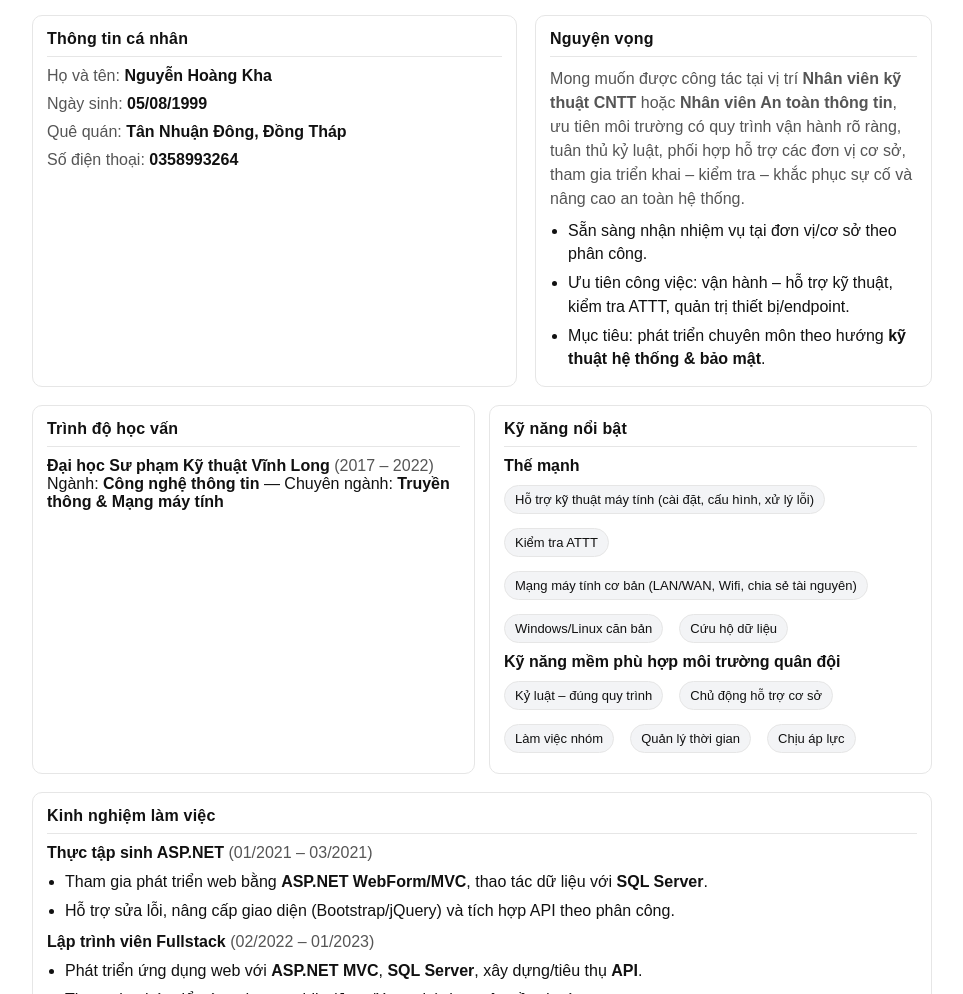
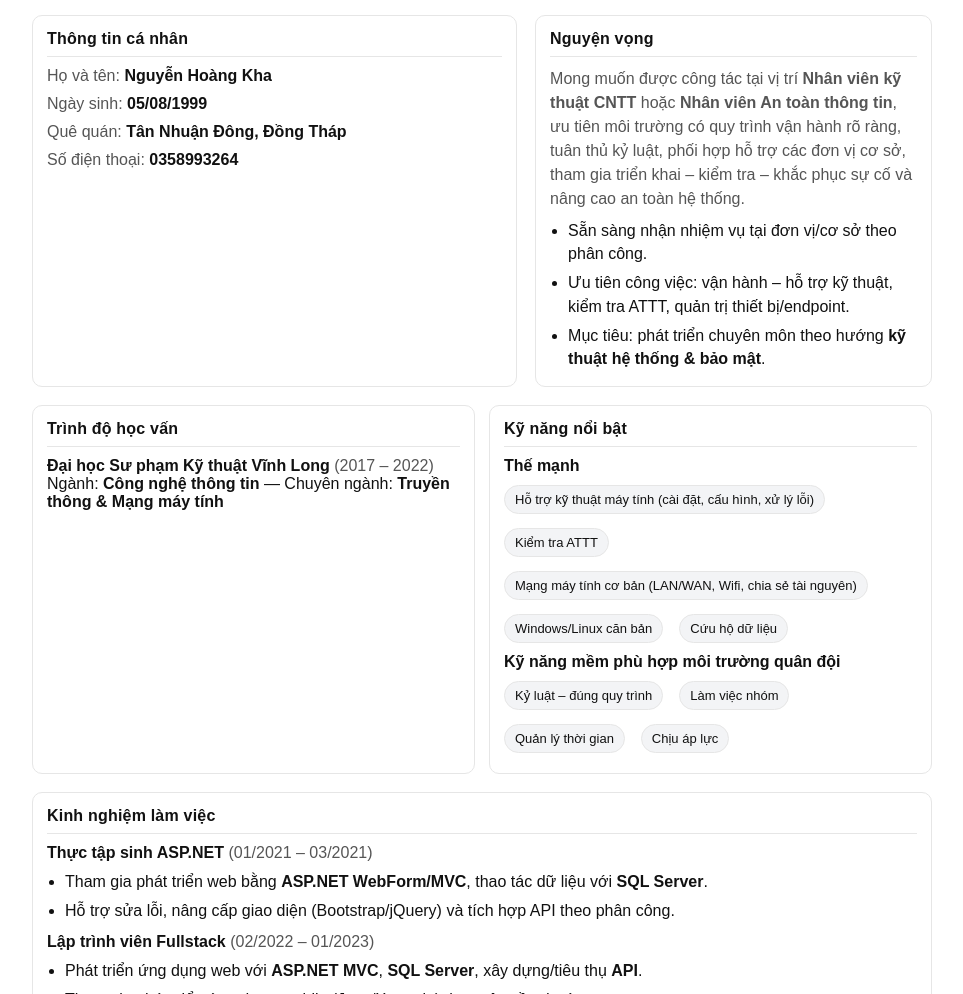
Before and after one commit to bkit9x/cv2, a plain HTML site: page cv3.html in a window 1280 px wide. Shown: the part 106-1100 px from the top of the page, without its empty margins (158-1121 px from the left). Drawn offline with Linux system fonts and the light colour scheme.

Commit message:
Remove a soft skill from cv3.html

```diff
--- a/cv3.html
+++ b/cv3.html
@@ -153,7 +153,6 @@
           <strong>Kỹ năng mềm phù hợp môi trường quân đội</strong>
           <div class="row">
             <span class="chip">Kỷ luật – đúng quy trình</span>
-            <span class="chip">Chủ động hỗ trợ cơ sở</span>
             <span class="chip">Làm việc nhóm</span>
             <span class="chip">Quản lý thời gian</span>
             <span class="chip">Chịu áp lực</span>
```
